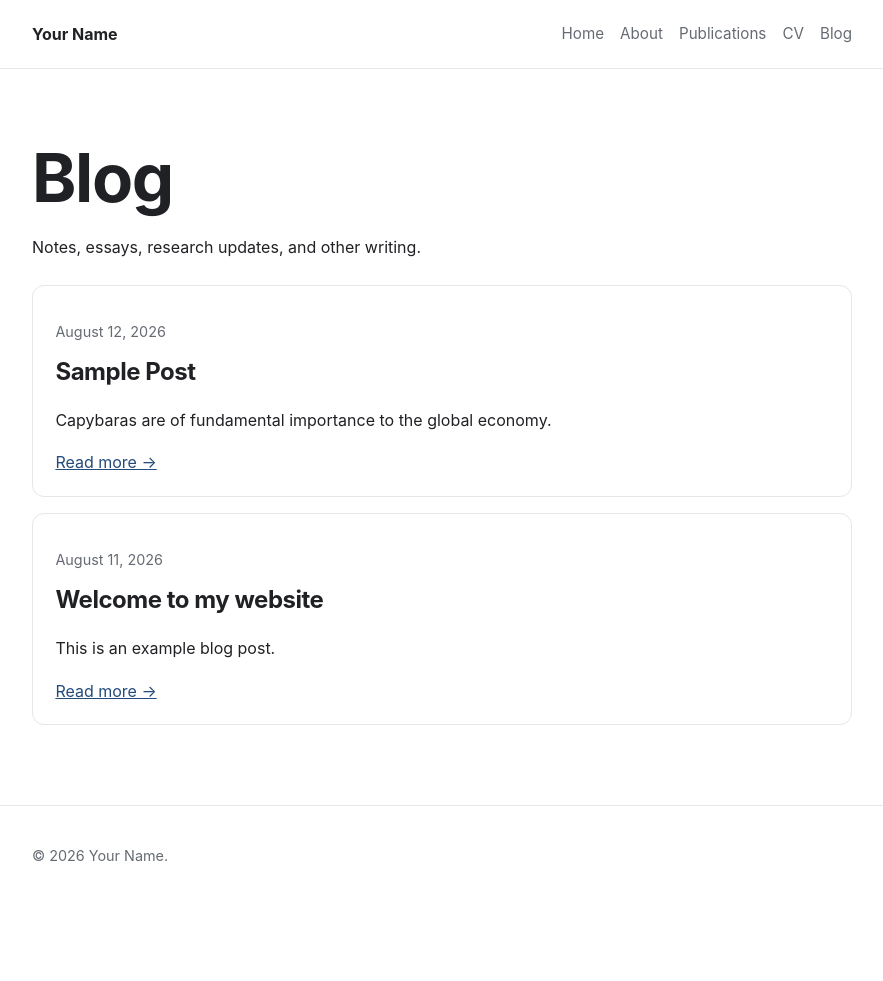
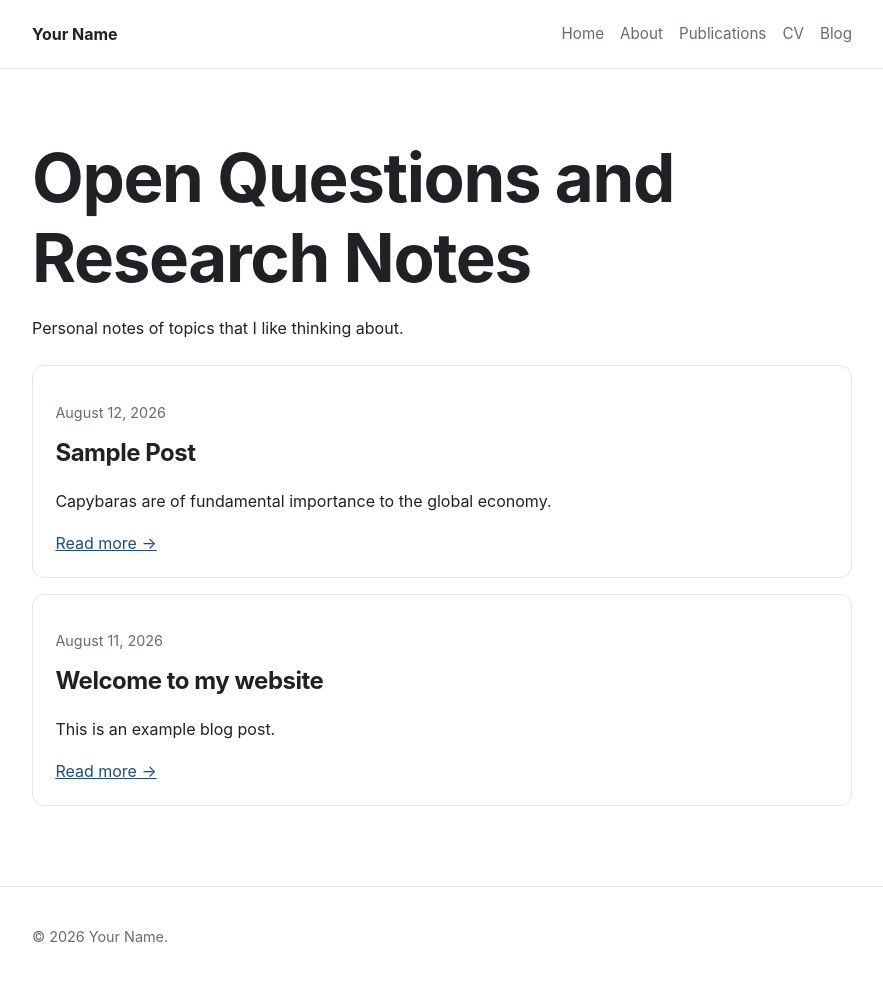
Before and after one commit to klpersonal/klpersonal.github.io, a Jekyll site: the page built from oqrn.html, in a window 1280 px wide and 1003 px high. Shown: the top 981 px of the window, without its empty margins (198-1081 px from the left). Built offline with Jekyll 4.4.1, drawn with Linux system fonts in a browser that asks for light colours.

Commit message:
change blog to open questions and research notes

```diff
--- a/blog.html
+++ b/oqrn.html
@@ -1,11 +1,11 @@
 ---
 layout: default
-title: Blog
-permalink: /blog/
+title: open questions and research notes
+permalink: /oqrn/
 ---
 
-<h1>Blog</h1>
-<p>Notes, essays, research updates, and other writing.</p>
+<h1>Open Questions and Research Notes</h1>
+<p>Personal notes of topics that I like thinking about.</p>
 
 <div class="card-list">
   {% for post in site.posts %}
```
